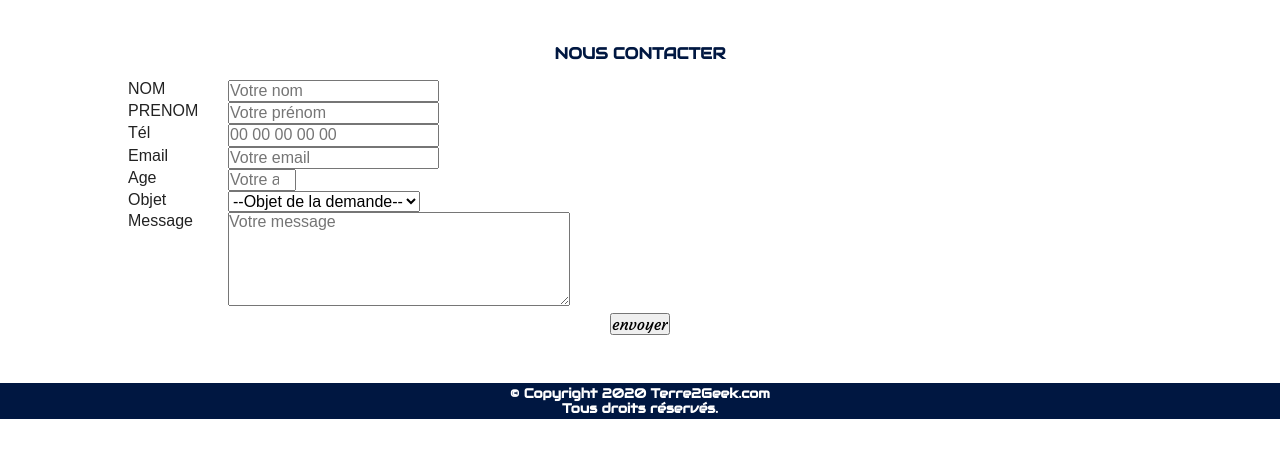
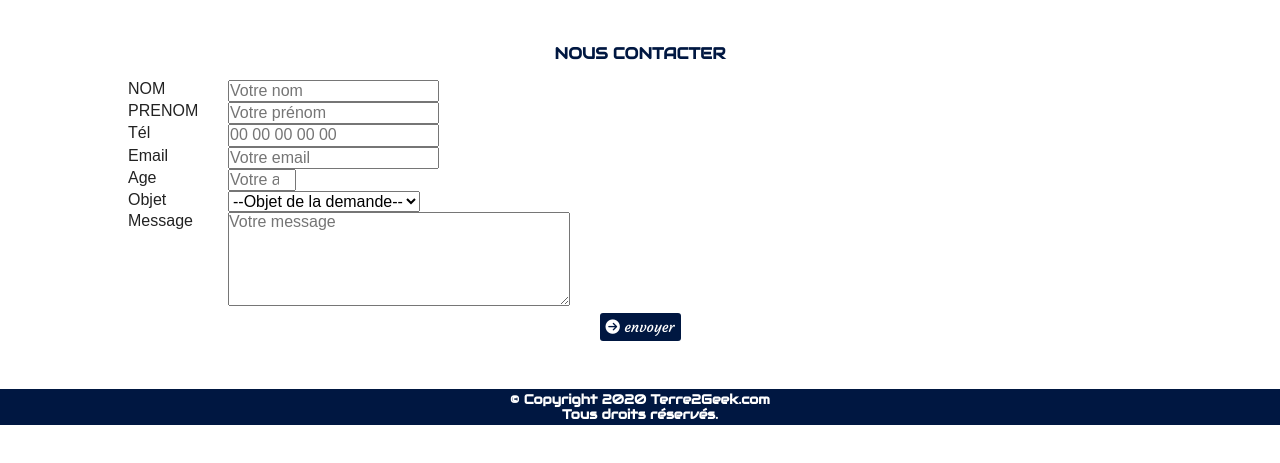
Before and after one commit to Fly-76/TerreDeGeek, a website built with Parcel: page contact.html in a window 1280 px wide. Shown: the part 249-712 px from the top of the page. Built offline with nearby package versions, Linux system fonts and the light colour scheme.

Commit message:
insert library icons - fontawesome

```diff
--- a/contact.html
+++ b/contact.html
@@ -10,6 +10,8 @@
   <link rel="manifest" href="site.webmanifest">
   <link rel="apple-touch-icon" href="favicon.png">
   <link rel="shortcut icon" href="favicon.ico">
+
+  <script src="https://kit.fontawesome.com/a5a3281376.js" crossorigin="anonymous"></script>
 
   <link href="https://fonts.googleapis.com/css2?family=Audiowide&family=Courgette&display=swap" rel="stylesheet">
   <link rel="stylesheet" href="css/normalize.css">
@@ -83,7 +85,12 @@
           <textarea name="message" id="message" cols="35" rows="5" placeholder="Votre message" required></textarea>
       </div>
 
-      <p id="submit"><input type="submit" value="envoyer"></p>
+      <p id="submit">
+        <button name="button" type="submit" class="btn">
+          <i class="fas fa-arrow-circle-right"></i> envoyer
+        </button>
+        </p>
+      <!-- <input type="submit" value="envoyer" class="btn"-->
     </form>
   </section>
 
--- a/css/main.css
+++ b/css/main.css
@@ -116,6 +116,18 @@ nav ul li a {
   font-size: 0.9em;
 	box-shadow:1px 2px 3px #ffffff;
 }
+
+.btn {
+  text-decoration: none;
+  color: #ffffff;
+  border: #000000;
+  background-color: #001741;
+  padding:6px ;
+  border-radius:3px;
+  font-size: 0.9em;
+	box-shadow:1px 2px 3px #ffffff;
+}
+
 
 h1, h5 {
   font-family: 'Audiowide', cursive;
```
Also changed, not shown: index.html (+10 -0 lines).
